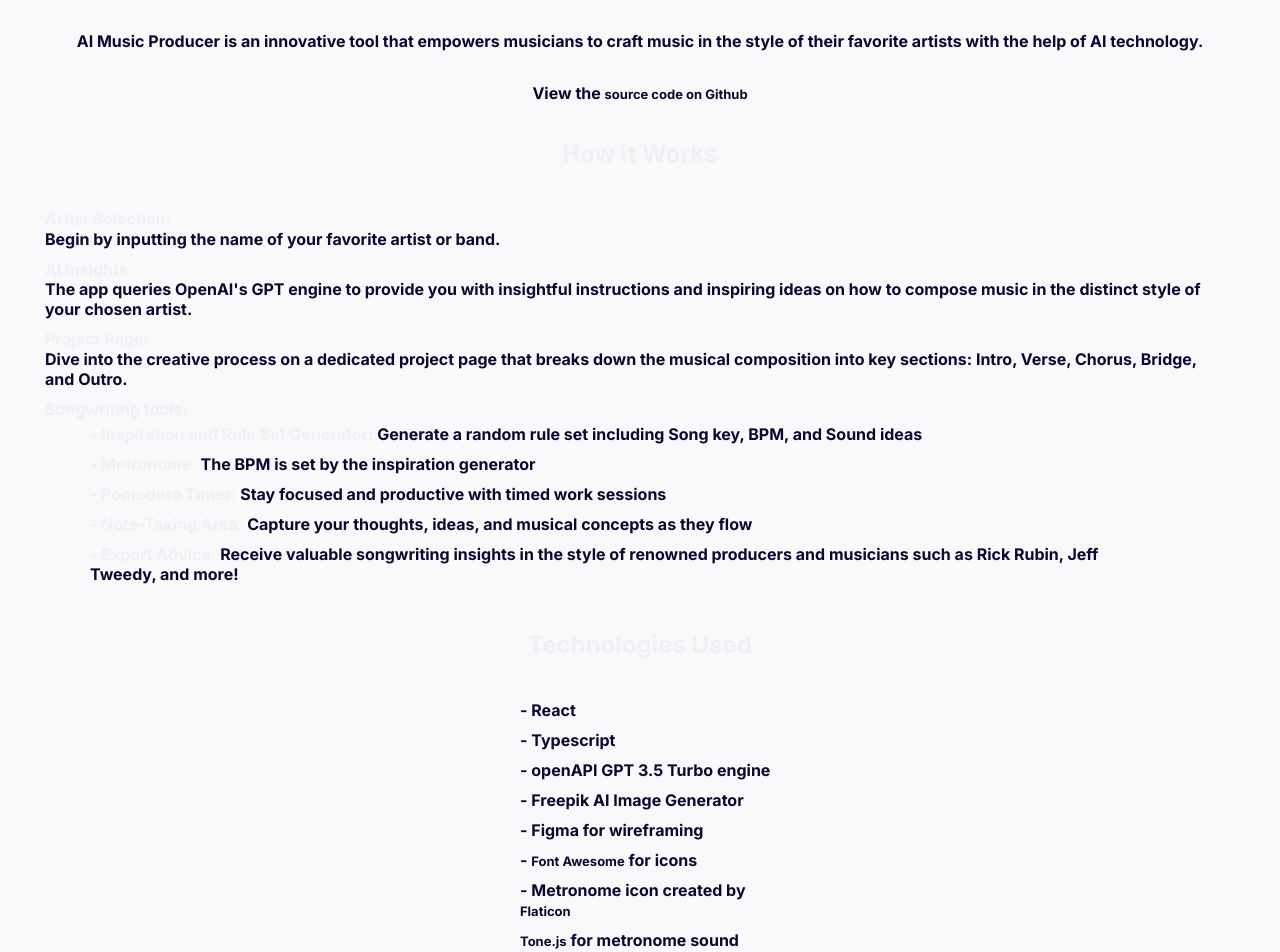
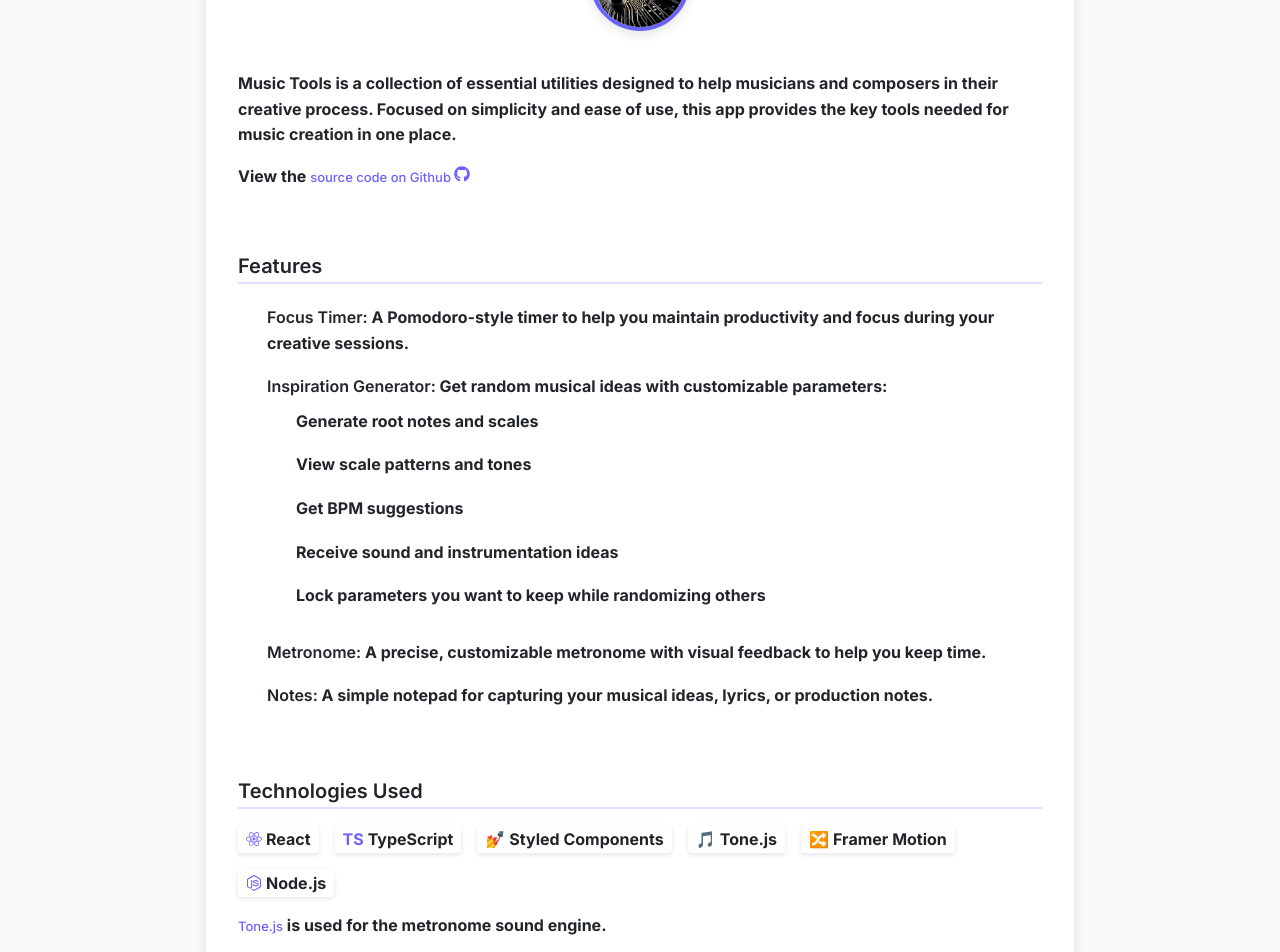
Before and after one commit to fxcircus/music-tools-studio, a React (Create React App) app: page /about in a window 1280 px wide. Shown: the part 220-1172 px from the top of the page. Built offline with nearby package versions, Linux system fonts and the light colour scheme.

Commit message:
UI improvements

```diff
--- a/src/components/Metronome/Metronome.tsx
+++ b/src/components/Metronome/Metronome.tsx
@@ -2,24 +2,24 @@ import React, { FC, useEffect, useState, useRef, useCallback } from "react";
 import * as Tone from 'tone';
 import styled from 'styled-components';
 import { motion, AnimatePresence } from 'framer-motion';
-import { FaVolumeMute, FaVolumeUp, FaPlay, FaPause, FaPlus, FaMinus } from 'react-icons/fa';
+import { FaVolumeMute, FaVolumeUp, FaPlay, FaPause, FaPlus, FaMinus, FaDrum } from 'react-icons/fa';
 import { Icon } from '../../utils/IconHelper';
+import { Card, CardHeader, CardTitle, CardIconWrapper } from '../common/StyledComponents';
 
 interface LoaderProps {
     bpm: number;
 }
 
-const MetronomeCard = styled(motion.div)`
-  background-color: ${({ theme }) => theme.colors.card};
-  border-radius: ${({ theme }) => theme.borderRadius.medium};
-  box-shadow: ${({ theme }) => theme.shadows.medium};
+const MetronomeCard = styled(Card)`
+  max-width: 100%;
   padding: ${({ theme }) => theme.spacing.lg};
-  max-width: 400px;
-  margin: 0 auto;
-  margin-top: ${({ theme }) => theme.spacing.xl};
   display: flex;
   flex-direction: column;
   align-items: center;
+
+  @media (max-width: 768px) {
+    padding: ${({ theme }) => theme.spacing.md};
+  }
 `;
 
 const MetronomeTitle = styled.h3`
@@ -254,12 +254,12 @@ const Metronome: FC<LoaderProps> = ({ bpm: initialBpm }) => {
             animate={{ opacity: 1, y: 0 }}
             transition={{ duration: 0.5 }}
         >
-            <MetronomeTitle>
-                <IconWrapper>
-                    {metronomePlaying ? <Icon icon={FaPlay} size={18} /> : <Icon icon={FaPause} size={18} />}
-                </IconWrapper>
-                Metronome
-            </MetronomeTitle>
+            <CardHeader>
+                <CardIconWrapper>
+                    <Icon icon={FaDrum} size={20} />
+                </CardIconWrapper>
+                <CardTitle>Metronome</CardTitle>
+            </CardHeader>
 
             <MetronomeDisplay>
                 <MetronomeBase />
--- a/src/components/Notepad/Notepad.tsx
+++ b/src/components/Notepad/Notepad.tsx
@@ -1,7 +1,7 @@
 import React, { useEffect, useState, ChangeEvent } from 'react';
 import styled from 'styled-components';
 import { motion } from 'framer-motion';
-import { Card, Title, TextArea } from '../common/StyledComponents';
+import { Card, TextArea, CardHeader, CardTitle, CardIconWrapper } from '../common/StyledComponents';
 import { FaStickyNote } from 'react-icons/fa';
 import { Icon } from '../../utils/IconHelper';
 
@@ -11,31 +11,27 @@ interface NotesProps {
 }
 
 const NotesCard = styled(Card)`
-  max-width: 800px;
-  margin: 0 auto;
-  margin-top: ${({ theme }) => theme.spacing.xl};
-  padding: ${({ theme }) => theme.spacing.xl};
-`;
+  max-width: 100%;
+  padding: ${({ theme }) => theme.spacing.lg};
+  display: flex;
+  flex-direction: column;
+  flex: 1;
 
-const NotepadHeader = styled.div`
-  display: flex;
-  align-items: center;
-  margin-bottom: ${({ theme }) => theme.spacing.md};
-`;
-
-const IconWrapper = styled.span`
-  display: inline-flex;
-  align-items: center;
-  justify-content: center;
-  color: ${({ theme }) => theme.colors.primary};
-  margin-right: ${({ theme }) => theme.spacing.sm};
-  font-size: ${({ theme }) => theme.fontSizes.lg};
+  @media (max-width: 768px) {
+    padding: ${({ theme }) => theme.spacing.md};
+  }
 `;
 
 const StyledTextArea = styled(TextArea)`
   min-height: 250px;
+  flex: 1;
   font-family: 'Inter', 'Roboto', sans-serif;
   padding: ${({ theme }) => theme.spacing.md};
+
+  @media (max-width: 768px) {
+    min-height: 200px;
+    padding: ${({ theme }) => theme.spacing.sm};
+  }
 `;
 
 export default function Notes({ notes, setNotes }: NotesProps) {
@@ -69,12 +65,12 @@ export default function Notes({ notes, setNotes }: NotesProps) {
       animate={{ opacity: 1, y: 0 }}
       transition={{ duration: 0.5, delay: 0.4 }}
     >
-      <NotepadHeader>
-        <IconWrapper>
+      <CardHeader>
+        <CardIconWrapper>
           <Icon icon={FaStickyNote} size={20} />
-        </IconWrapper>
-        <Title>Notes</Title>
-      </NotepadHeader>
+        </CardIconWrapper>
+        <CardTitle>Notes</CardTitle>
+      </CardHeader>
 
       <StyledTextArea
         name="newText"
--- a/src/components/common/StyledComponents.tsx
+++ b/src/components/common/StyledComponents.tsx
@@ -14,8 +14,22 @@ export const Card = styled(motion.div)`
   border-radius: ${({ theme }) => theme.borderRadius.medium};
   box-shadow: ${({ theme }) => theme.shadows.medium};
   padding: ${({ theme }) => theme.spacing.lg};
-  margin-bottom: ${({ theme }) => theme.spacing.lg};
+  margin-bottom: 0;
   transition: all ${({ theme }) => theme.transitions.normal};
+  height: 100%;
+  display: flex;
+  flex-direction: column;
+  overflow: hidden;
+
+  &:hover {
+    box-shadow: ${({ theme }) => theme.shadows.large};
+    transform: translateY(-2px);
+  }
+
+  @media (max-width: 768px) {
+    padding: ${({ theme }) => theme.spacing.md};
+    border-radius: ${({ theme }) => theme.borderRadius.small};
+  }
 `;
 
 export const Row = styled.div`
@@ -346,3 +360,30 @@ export const AppWrapper = styled.div`
   transition: all ${({ theme }) => theme.transitions.normal};
   font-family: 'Inter', 'Roboto', sans-serif;
 `;
+
+// Create a consistent header component for all cards
+export const CardHeader = styled.div`
+  display: flex;
+  align-items: center;
+  margin-bottom: ${({ theme }) => theme.spacing.md};
+
+  @media (max-width: 768px) {
+    margin-bottom: ${({ theme }) => theme.spacing.sm};
+  }
+`;
+
+export const CardTitle = styled.h3`
+  color: ${({ theme }) => theme.colors.text};
+  font-size: ${({ theme }) => theme.fontSizes.xl};
+  font-weight: 600;
+  margin: 0;
+`;
+
+export const CardIconWrapper = styled.span`
+  display: inline-flex;
+  align-items: center;
+  justify-content: center;
+  color: ${({ theme }) => theme.colors.primary};
+  margin-right: ${({ theme }) => theme.spacing.sm};
+  font-size: ${({ theme }) => theme.fontSizes.lg};
+`;
--- a/src/components/inspirationGenerator/inspirationGenerator.tsx
+++ b/src/components/inspirationGenerator/inspirationGenerator.tsx
@@ -4,12 +4,12 @@ import React, { useState, useEffect, useCallback, useMemo } from "react";
 import styled from 'styled-components';
 import { motion } from 'framer-motion';
 import { FaDice, FaLock, FaUnlock, FaMusic } from 'react-icons/fa';
-import { Card, Subtitle, StyledTable, TableHeader, TableCell, ValueCell } from '../common/StyledComponents';
+import { Card, CardHeader, CardTitle, CardIconWrapper } from '../common/StyledComponents';
 import { Icon } from '../../utils/IconHelper';
 
 type LockedState = {
   root: boolean;
-  scaleAndTones: boolean;
+  scale: boolean;
   bpm: boolean;
   sound: boolean;
 };
@@ -33,10 +33,12 @@ interface componentProps {
 
 // Styled components
 const InspirationCard = styled(Card)`
-  max-width: 600px;
-  margin: 0 auto;
-  margin-top: ${({ theme }) => theme.spacing.xl};
-  padding: ${({ theme }) => theme.spacing.xl};
+  max-width: 100%;
+  padding: ${({ theme }) => theme.spacing.lg};
+
+  @media (max-width: 768px) {
+    padding: ${({ theme }) => theme.spacing.md};
+  }
 `;
 
 const DiceButton = styled(motion.button)`
@@ -52,12 +54,54 @@ const DiceButton = styled(motion.button)`
   transition: all ${({ theme }) => theme.transitions.fast};
 `;
 
+const ScaleTitle = styled.h3`
+  color: ${({ theme }) => theme.colors.primary};
+  font-size: ${({ theme }) => theme.fontSizes.xxl};
+  font-weight: 700;
+  text-align: center;
+  margin: ${({ theme }) => theme.spacing.md} 0;
+  background: ${({ theme }) => theme.colors.accentGradient};
+  -webkit-background-clip: text;
+  -webkit-text-fill-color: transparent;
+`;
+
+const StyledTable = styled.table`
+  width: 100%;
+  border-collapse: collapse;
+  margin: ${({ theme }) => theme.spacing.md} 0;
+`;
+
 const TableRow = styled.tr`
   transition: all ${({ theme }) => theme.transitions.fast};
+  border-bottom: 1px solid ${({ theme }) => theme.colors.border};
+
+  &:last-child {
+    border-bottom: none;
+  }
 
   &:hover {
     background-color: ${({ theme }) => `${theme.colors.primary}11`};
   }
+`;
+
+const TableHeader = styled.td`
+  padding: ${({ theme }) => theme.spacing.xs} ${({ theme }) => theme.spacing.sm};
+  width: 40px;
+  text-align: center;
+  vertical-align: middle;
+`;
+
+const TableCell = styled.td`
+  padding: ${({ theme }) => theme.spacing.xs} ${({ theme }) => theme.spacing.sm};
+  color: ${({ theme }) => theme.colors.textSecondary};
+  font-weight: 500;
+`;
+
+const ValueCell = styled.td`
+  padding: ${({ theme }) => theme.spacing.xs} ${({ theme }) => theme.spacing.sm};
+  color: ${({ theme }) => theme.colors.text};
+  font-weight: 600;
+  text-align: right;
 `;
 
 const LockIconWrapper = styled.div<{ isLocked: boolean }>`
@@ -71,16 +115,11 @@ const LockIconWrapper = styled.div<{ isLocked: boolean }>`
   }
 `;
 
-const GeneratorHeader = styled.div`
-  display: flex;
-  align-items: center;
-  justify-content: center;
+const GeneratorSubtitle = styled.p`
+  text-align: center;
+  color: ${({ theme }) => theme.colors.textSecondary};
+  font-size: ${({ theme }) => theme.fontSizes.sm};
   margin-bottom: ${({ theme }) => theme.spacing.md};
-`;
-
-const GeneratorSubtitle = styled(Subtitle)`
-  text-align: center;
-  margin-bottom: ${({ theme }) => theme.spacing.sm};
 `;
 
 const SubtitleText = styled.p`
@@ -114,7 +153,7 @@ export default function InspirationGenerator({
 }: componentProps) {
   const [locked, setLocked] = useState<LockedState>({
     root: false,
-    scaleAndTones: false,
+    scale: false,
     bpm: false,
     sound: false,
   });
@@ -243,10 +282,10 @@ export default function InspirationGenerator({
     if (!locked.root) setRootEl(newRoot);
 
     // SCALE + original pattern
-    const newScale = locked.scaleAndTones
+    const newScale = locked.scale
       ? scaleEl
       : scales[getRandomIndex(scales.length)];
-    if (!locked.scaleAndTones) {
+    if (!locked.scale) {
       setScaleEl(newScale);
       setTonesEl(scalePatterns[newScale as keyof typeof scalePatterns]);
     }
@@ -280,9 +319,14 @@ export default function InspirationGenerator({
       animate={{ opacity: 1, y: 0 }}
       transition={{ duration: 0.5, delay: 0.2 }}
     >
-      <GeneratorHeader>
-        <GeneratorSubtitle>Inspiration Generator</GeneratorSubtitle>
-      </GeneratorHeader>
+      <CardHeader>
+        <CardIconWrapper>
+          <Icon icon={FaMusic} size={20} />
+        </CardIconWrapper>
+        <CardTitle>Inspiration Generator</CardTitle>
+      </CardHeader>
+
+      <ScaleTitle>{rootEl} {scaleEl}</ScaleTitle>
 
       <DiceButton
         whileHover={{ rotate: 12, scale: 1.1 }}
@@ -298,7 +342,10 @@ export default function InspirationGenerator({
         <tbody>
           <TableRow>
             <TableHeader>
-              <LockIconWrapper isLocked={locked.root} onClick={() => toggleLock("root")}>
+              <LockIconWrapper
+                isLocked={locked.root}
+                onClick={() => toggleLock("root")}
+              >
                 <IconWrapper>
                   {locked.root ? <Icon icon={FaLock} size={16} /> : <Icon icon={FaUnlock} size={16} />}
                 </IconWrapper>
@@ -311,11 +358,11 @@ export default function InspirationGenerator({
           <TableRow>
             <TableHeader>
               <LockIconWrapper
-                isLocked={locked.scaleAndTones}
-                onClick={() => toggleLock("scaleAndTones")}
+                isLocked={locked.scale}
+                onClick={() => toggleLock("scale")}
               >
                 <IconWrapper>
-                  {locked.scaleAndTones ? <Icon icon={FaLock} size={16} /> : <Icon icon={FaUnlock} size={16} />}
+                  {locked.scale ? <Icon icon={FaLock} size={16} /> : <Icon icon={FaUnlock} size={16} />}
                 </IconWrapper>
               </LockIconWrapper>
             </TableHeader>
@@ -323,9 +370,8 @@ export default function InspirationGenerator({
             <ValueCell>{scaleEl}</ValueCell>
           </TableRow>
 
-          {/* original pattern */}
           <TableRow>
-            <TableHeader />
+            <TableHeader></TableHeader>
             <TableCell>Tones</TableCell>
             <ValueCell>{tonesEl}</ValueCell>
           </TableRow>
--- a/src/pages/About/About.css
+++ /dev/null
@@ -1,33 +0,0 @@
-:root {
-    --black-color: #0D0630;
-    --background-color: #65D46E;
-    --white-color: #f1f1f5;
-    --blue-color: #1B4965;
-}
-
-.about-page {
-    display: flex;
-    flex-direction: column;
-    align-items: center;
-    color: var(--black-color);
-}
-
-.logo-image {
-    max-height: 90px;
-    border: 5px white solid;
-    border-radius: 50%;
-}
-
-.title {
-    color: var(--white-color);
-}
-
-h1, h2, strong{
-    color: var(--white-color)
-}
-
-a {
-    text-decoration: underline;
-    font-size: medium;
-    color: var(--blue-color);
-}
--- a/src/pages/About/About.tsx
+++ b/src/pages/About/About.tsx
@@ -1,43 +1,213 @@
 import React from 'react';
-import './About.css'
+import styled from 'styled-components';
+import { motion } from 'framer-motion';
+import { FaInfoCircle, FaGithub, FaReact, FaNodeJs } from 'react-icons/fa';
+import { Container, Card, CardHeader, CardTitle, CardIconWrapper } from '../../components/common/StyledComponents';
+import { Icon } from '../../utils/IconHelper';
+
+const AboutContainer = styled(Container)`
+  padding: ${({ theme }) => `${theme.spacing.md} ${theme.spacing.md} ${theme.spacing.xxl}`};
+  max-width: 900px;
+
+  @media (max-width: 768px) {
+    padding: ${({ theme }) => `${theme.spacing.sm} ${theme.spacing.sm} ${theme.spacing.xl}`};
+  }
+`;
+
+const AboutCard = styled(Card)`
+  padding: ${({ theme }) => theme.spacing.xl};
+
+  @media (max-width: 768px) {
+    padding: ${({ theme }) => theme.spacing.lg};
+  }
+`;
+
+const LogoContainer = styled.div`
+  display: flex;
+  justify-content: center;
+  margin-bottom: ${({ theme }) => theme.spacing.lg};
+`;
+
+const Logo = styled.img`
+  max-height: 100px;
+  border: 4px solid ${({ theme }) => theme.colors.primary};
+  border-radius: 50%;
+  box-shadow: ${({ theme }) => theme.shadows.medium};
+`;
+
+const Section = styled.div`
+  margin-bottom: ${({ theme }) => theme.spacing.xl};
+`;
+
+const SectionTitle = styled.h2`
+  color: ${({ theme }) => theme.colors.text};
+  font-size: ${({ theme }) => theme.fontSizes.xl};
+  font-weight: 600;
+  margin-bottom: ${({ theme }) => theme.spacing.md};
+  padding-bottom: ${({ theme }) => theme.spacing.xs};
+  border-bottom: 2px solid ${({ theme }) => theme.colors.primary}33;
+`;
+
+const Paragraph = styled.p`
+  color: ${({ theme }) => theme.colors.text};
+  font-size: ${({ theme }) => theme.fontSizes.md};
+  line-height: 1.6;
+  margin-bottom: ${({ theme }) => theme.spacing.md};
+`;
+
+const List = styled.ul`
+  margin-bottom: ${({ theme }) => theme.spacing.md};
+  padding-left: ${({ theme }) => theme.spacing.lg};
+`;
+
+const ListItem = styled.li`
+  color: ${({ theme }) => theme.colors.text};
+  font-size: ${({ theme }) => theme.fontSizes.md};
+  line-height: 1.6;
+  margin-bottom: ${({ theme }) => theme.spacing.sm};
+`;
+
+const NestedList = styled.ul`
+  margin-top: ${({ theme }) => theme.spacing.xs};
+  padding-left: ${({ theme }) => theme.spacing.lg};
+`;
+
+const StyledLink = styled.a`
+  color: ${({ theme }) => theme.colors.primary};
+  text-decoration: none;
+  transition: all ${({ theme }) => theme.transitions.fast};
+  font-weight: 500;
+
+  &:hover {
+    color: ${({ theme }) => theme.colors.secondary};
+    text-decoration: underline;
+  }
+`;
+
+const Strong = styled.strong`
+  font-weight: 600;
+  color: ${({ theme }) => theme.colors.text};
+`;
+
+const TechList = styled.div`
+  display: flex;
+  flex-wrap: wrap;
+  gap: ${({ theme }) => theme.spacing.md};
+`;
+
+const TechItem = styled.div`
+  display: flex;
+  align-items: center;
+  gap: ${({ theme }) => theme.spacing.xs};
+  padding: ${({ theme }) => `${theme.spacing.xs} ${theme.spacing.sm}`};
+  background-color: ${({ theme }) => theme.colors.card};
+  border-radius: ${({ theme }) => theme.borderRadius.small};
+  box-shadow: ${({ theme }) => theme.shadows.small};
+  color: ${({ theme }) => theme.colors.text};
+  font-size: ${({ theme }) => theme.fontSizes.md};
+`;
+
+const IconContainer = styled.span`
+  color: ${({ theme }) => theme.colors.primary};
+  display: flex;
+  align-items: center;
+  justify-content: center;
+`;
 
 const AboutPage = () => {
   return (
-    <div className="about-page">
-    <img className='logo-image' src={process.env.PUBLIC_URL + '/logo.png'} alt="Logo" />
-      <h1>AI Music Producer</h1>
-        <p>AI Music Producer is an innovative tool that empowers musicians to craft music in the style of their favorite artists with the help of AI technology.</p>
-        <p>View the <a href="https://www.npmjs.com/package/tone" target='blank'>source code on Github</a></p>
+    <AboutContainer
+      as={motion.div}
+      initial={{ opacity: 0 }}
+      animate={{ opacity: 1 }}
+      transition={{ duration: 0.5 }}
+    >
+      <AboutCard>
+        <CardHeader>
+          <CardIconWrapper>
+            <Icon icon={FaInfoCircle} size={20} />
+          </CardIconWrapper>
+          <CardTitle>About Music Tools</CardTitle>
+        </CardHeader>
 
-        <h2>How it Works</h2>
-        <ul>
-            <li><strong>Artist Selection:</strong><br/>Begin by inputting the name of your favorite artist or band.</li>
-            <li><strong>AI Insights:</strong><br/>The app queries OpenAI's GPT engine to provide you with insightful instructions and inspiring ideas on how to compose music in the distinct style of your chosen artist.</li>
-            <li><strong>Project Page:</strong><br/> Dive into the creative process on a dedicated project page that breaks down the musical composition into key sections: Intro, Verse, Chorus, Bridge, and Outro.</li>
-            <li><strong>Songwriting tools:</strong>
-                <ul>
-                    <li><strong>- Inspiration and Rule Set Generator:</strong> Generate a random rule set including Song key, BPM, and Sound ideas</li>
-                    <li><strong>- Metronome:</strong> The BPM is set by the inspiration generator</li>
-                    <li><strong>- Pomodoro Timer:</strong> Stay focused and productive with timed work sessions</li>
-                    <li><strong>- Note-Taking Area:</strong> Capture your thoughts, ideas, and musical concepts as they flow</li>
-                    <li><strong>- Expert Advice:</strong> Receive valuable songwriting insights in the style of renowned producers and musicians such as Rick Rubin, Jeff Tweedy, and more!</li>
-                </ul>
-            </li>
-        </ul>
+        <LogoContainer>
+          <Logo src={process.env.PUBLIC_URL + '/logo.png'} alt="Music Tools Logo" />
+        </LogoContainer>
 
-        <h2>Technologies Used</h2>
-        <ul>
-            <li>- React</li>
-            <li>- Typescript</li>
-            <li>- openAPI GPT 3.5 Turbo engine</li>
-            <li>- Freepik AI Image Generator</li>
-            <li>- Figma for wireframing</li>
-            <li>- <a href="https://fontawesome.com/" target='blank' >Font Awesome</a> for icons</li>
-            <li>- Metronome icon created by <a href="https://www.flaticon.com/free-icons/tempo" target='blank' >Flaticon</a></li>
-            <li><a href="https://www.npmjs.com/package/tone" target='blank' >Tone.js</a> for metronome sound</li>
-        </ul>
+        <Section>
+          <Paragraph>
+            Music Tools is a collection of essential utilities designed to help musicians and composers
+            in their creative process. Focused on simplicity and ease of use, this app provides
+            the key tools needed for music creation in one place.
+          </Paragraph>
+          <Paragraph>
+            View the <StyledLink href="https://github.com/yourusername/music-tools" target="_blank" rel="noopener noreferrer">
+              source code on Github <Icon icon={FaGithub} size={16} />
+            </StyledLink>
+          </Paragraph>
+        </Section>
 
-    </div>
+        <Section>
+          <SectionTitle>Features</SectionTitle>
+          <List>
+            <ListItem>
+              <Strong>Focus Timer:</Strong> A Pomodoro-style timer to help you maintain productivity and focus during your creative sessions.
+            </ListItem>
+            <ListItem>
+              <Strong>Inspiration Generator:</Strong> Get random musical ideas with customizable parameters:
+              <NestedList>
+                <ListItem>Generate root notes and scales</ListItem>
+                <ListItem>View scale patterns and tones</ListItem>
+                <ListItem>Get BPM suggestions</ListItem>
+                <ListItem>Receive sound and instrumentation ideas</ListItem>
+                <ListItem>Lock parameters you want to keep while randomizing others</ListItem>
+              </NestedList>
+            </ListItem>
+            <ListItem>
+              <Strong>Metronome:</Strong> A precise, customizable metronome with visual feedback to help you keep time.
+            </ListItem>
+            <ListItem>
+              <Strong>Notes:</Strong> A simple notepad for capturing your musical ideas, lyrics, or production notes.
+            </ListItem>
+          </List>
+        </Section>
+
+        <Section>
+          <SectionTitle>Technologies Used</SectionTitle>
+          <TechList>
+            <TechItem>
+              <IconContainer><Icon icon={FaReact} size={16} /></IconContainer>
+              React
+            </TechItem>
+            <TechItem>
+              <IconContainer>TS</IconContainer>
+              TypeScript
+            </TechItem>
+            <TechItem>
+              <IconContainer>💅</IconContainer>
+              Styled Components
+            </TechItem>
+            <TechItem>
+              <IconContainer>🎵</IconContainer>
+              Tone.js
+            </TechItem>
+            <TechItem>
+              <IconContainer>🔀</IconContainer>
+              Framer Motion
+            </TechItem>
+            <TechItem>
+              <IconContainer><Icon icon={FaNodeJs} size={16} /></IconContainer>
+              Node.js
+            </TechItem>
+          </TechList>
+          <Paragraph style={{ marginTop: '1rem' }}>
+            <StyledLink href="https://www.npmjs.com/package/tone" target="_blank" rel="noopener noreferrer">
+              Tone.js
+            </StyledLink> is used for the metronome sound engine.
+          </Paragraph>
+        </Section>
+      </AboutCard>
+    </AboutContainer>
   );
 };
 
```
Also changed, not shown: src/components/pomodoroTimer/pomodoroTimer.tsx (+10 -7 lines), src/pages/CurrentProject/CurrentProject.tsx (+22 -1 lines).
